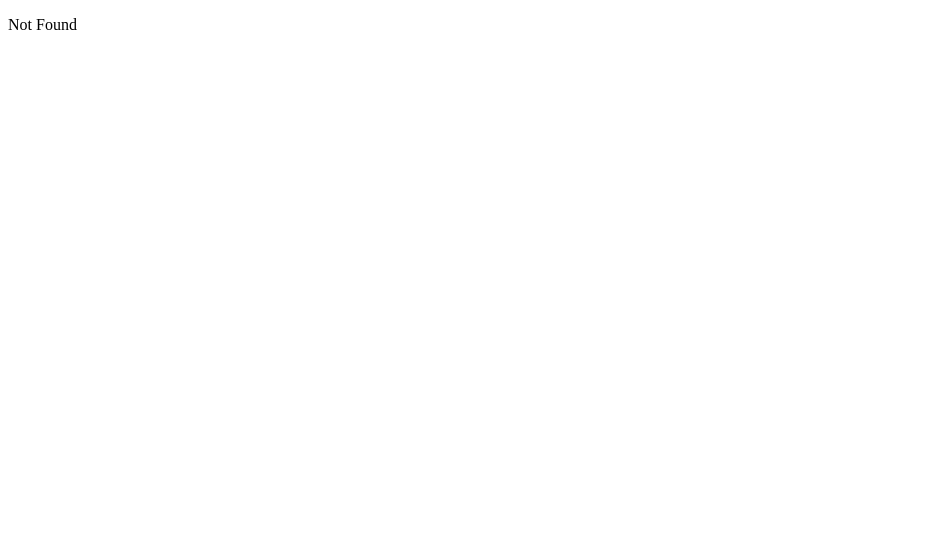
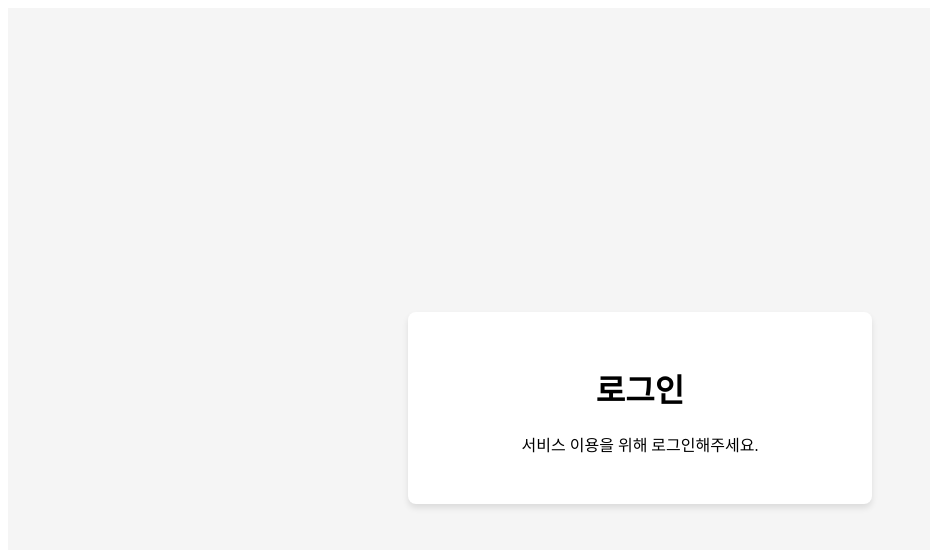
Before and after one commit to ghtak/react_base, a React (Vite) app: page /login in a window 1280 px wide. Shown: the top 550 px of the page, without its empty margins (0-930 px from the left). Built offline with nearby package versions, Linux system fonts and the light colour scheme.

Commit message:
feat: implement Login page with styles and routing

```diff
--- a/src/components/layout/mainlayout.tsx
+++ b/src/components/layout/mainlayout.tsx
@@ -1,5 +1,5 @@
 import { Outlet } from "@tanstack/react-router";
-import styles from "./styles/mainlayout.module.scss"
+import styles from "./mainlayout.module.scss"
 import { Nav } from "@components/ui/nav";
 import { Header } from "@components/ui/header";
 
--- a/src/components/ui/header.tsx
+++ b/src/components/ui/header.tsx
@@ -1,4 +1,4 @@
-import styles from './styles/header.module.scss';
+import styles from './header.module.scss';
 
 export const Header = () => {
   return (
--- a/src/components/ui/nav.tsx
+++ b/src/components/ui/nav.tsx
@@ -1,5 +1,5 @@
 import { useState } from "react";
-import styles from "./styles/nav.module.scss";
+import styles from "./nav.module.scss";
 import { Link } from "@tanstack/react-router";
 
 export function Nav() {
--- /dev/null
+++ b/src/features/auth/pages/LoginPage.module.scss
@@ -0,0 +1,17 @@
+.container {
+  display: flex;
+  justify-content: center;
+  align-items: center;
+  min-height: 100vh;
+  background-color: #f5f5f5;
+}
+
+.card {
+  width: 100%;
+  max-width: 400px;
+  padding: 2rem;
+  background-color: #ffffff;
+  border-radius: 8px;
+  box-shadow: 0 4px 6px rgba(0, 0, 0, 0.1);
+  text-align: center;
+}
--- /dev/null
+++ b/src/features/auth/pages/LoginPage.tsx
@@ -0,0 +1,13 @@
+import styles from './LoginPage.module.scss';
+
+export function LoginPage() {
+  return (
+    <div className={styles.container}>
+      <div className={styles.card}>
+        <h1>로그인</h1>
+        <p>서비스 이용을 위해 로그인해주세요.</p>
+        {/* 추후 LoginForm 컴포넌트 추가 */}
+      </div>
+    </div>
+  );
+}
--- a/src/routeTree.gen.ts
+++ b/src/routeTree.gen.ts
@@ -9,10 +9,16 @@
 // Additionally, you should also exclude this file from your linter and/or formatter to prevent it from being checked or modified.
 
 import { Route as rootRouteImport } from './routes/__root'
+import { Route as LoginRouteImport } from './routes/login'
 import { Route as AboutRouteImport } from './routes/about'
 import { Route as MainRouteRouteImport } from './routes/_main/route'
 import { Route as MainIndexRouteImport } from './routes/_main/index'
 
+const LoginRoute = LoginRouteImport.update({
+  id: '/login',
+  path: '/login',
+  getParentRoute: () => rootRouteImport,
+} as any)
 const AboutRoute = AboutRouteImport.update({
   id: '/about',
   path: '/about',
@@ -30,33 +36,44 @@ const MainIndexRoute = MainIndexRouteImport.update({
 
 export interface FileRoutesByFullPath {
   '/about': typeof AboutRoute
+  '/login': typeof LoginRoute
   '/': typeof MainIndexRoute
 }
 export interface FileRoutesByTo {
   '/about': typeof AboutRoute
+  '/login': typeof LoginRoute
   '/': typeof MainIndexRoute
 }
 export interface FileRoutesById {
   __root__: typeof rootRouteImport
   '/_main': typeof MainRouteRouteWithChildren
   '/about': typeof AboutRoute
+  '/login': typeof LoginRoute
   '/_main/': typeof MainIndexRoute
 }
 export interface FileRouteTypes {
   fileRoutesByFullPath: FileRoutesByFullPath
-  fullPaths: '/about' | '/'
+  fullPaths: '/about' | '/login' | '/'
   fileRoutesByTo: FileRoutesByTo
-  to: '/about' | '/'
-  id: '__root__' | '/_main' | '/about' | '/_main/'
+  to: '/about' | '/login' | '/'
+  id: '__root__' | '/_main' | '/about' | '/login' | '/_main/'
   fileRoutesById: FileRoutesById
 }
 export interface RootRouteChildren {
   MainRouteRoute: typeof MainRouteRouteWithChildren
   AboutRoute: typeof AboutRoute
+  LoginRoute: typeof LoginRoute
 }
 
 declare module '@tanstack/react-router' {
   interface FileRoutesByPath {
+    '/login': {
+      id: '/login'
+      path: '/login'
+      fullPath: '/login'
+      preLoaderRoute: typeof LoginRouteImport
+      parentRoute: typeof rootRouteImport
+    }
     '/about': {
       id: '/about'
       path: '/about'
@@ -96,6 +113,7 @@ const MainRouteRouteWithChildren = MainRouteRoute._addFileChildren(
 const rootRouteChildren: RootRouteChildren = {
   MainRouteRoute: MainRouteRouteWithChildren,
   AboutRoute: AboutRoute,
+  LoginRoute: LoginRoute,
 }
 export const routeTree = rootRouteImport
   ._addFileChildren(rootRouteChildren)
--- /dev/null
+++ b/src/routes/login.tsx
@@ -0,0 +1,6 @@
+import { LoginPage } from '@/features/auth/pages/LoginPage'
+import { createFileRoute } from '@tanstack/react-router'
+
+export const Route = createFileRoute('/login')({
+  component: LoginPage,
+})
```
Also changed, not shown: src/components/layout/mainlayout.module.scss (renamed from src/components/layout/styles/mainlayout.module.scss), src/components/ui/header.module.scss (renamed from src/components/ui/styles/header.module.scss), src/components/ui/nav.module.scss (renamed from src/components/ui/styles/nav.module.scss).
